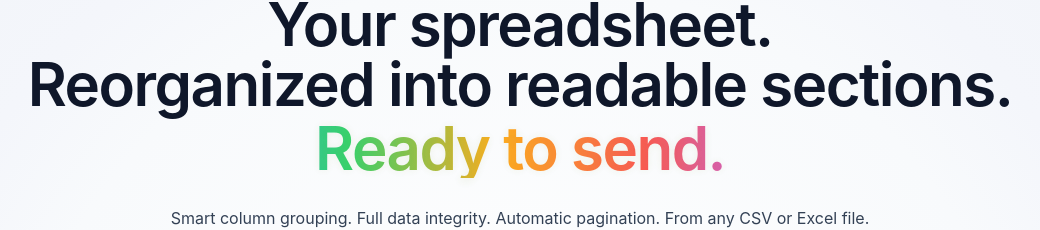
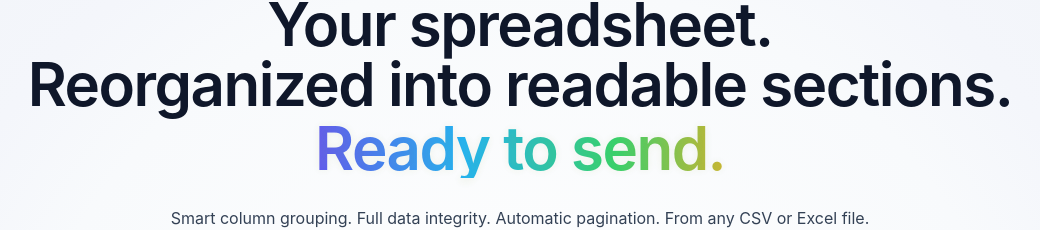
Before and after one commit to Togetheart/fitforpdf-frontend, a Next.js app: page / in a window 1280 px wide. Shown: the part 182-412 px from the top of the page, without its empty margins (120-1160 px from the left). Built offline with nearby package versions, Linux system fonts and the light colour scheme; no server answers.

Commit message:
Stop hero ready-to-send gradient animation

```diff
--- a/app/components/HeroHeadline.jsx
+++ b/app/components/HeroHeadline.jsx
@@ -21,7 +21,11 @@ export default function HeroHeadline() {
     const firstNode = firstLineRef.current;
     if (!accentNode) return;
 
-    const timeline = gsap.timeline({
+    const accentShouldAnimate = !accentNode.classList?.contains('hero-accent--sections');
+
+    let timeline = null;
+    if (accentShouldAnimate) {
+      timeline = gsap.timeline({
         repeat: -1,
         yoyo: true,
         defaults: { ease: 'sine.inOut' },
@@ -32,6 +36,7 @@ export default function HeroHeadline() {
         filter: 'brightness(1.08)',
         duration: 12,
       });
+    }
 
     let introTween = null;
     if (firstNode) {
@@ -49,7 +54,9 @@ export default function HeroHeadline() {
     }
 
     return () => {
+      if (timeline) {
         timeline.kill();
+      }
       if (introTween && typeof introTween.kill === 'function') introTween.kill();
     };
   }, [hasWindow, reducedMotion]);
--- a/app/globals.css
+++ b/app/globals.css
@@ -121,6 +121,11 @@
     );
   }
 
+  .hero-accent--sections[data-anim='on'],
+  .hero-accent--sections[data-anim='off'] {
+    animation: none;
+  }
+
   .hero-accent[data-anim='on'] {
     animation: heroGlowPulse 8s ease-in-out infinite;
   }
```
Also changed, not shown: 1 other file (tests, documents, lock files or other folders). Lines whose indentation alone changed are shown as unchanged.
